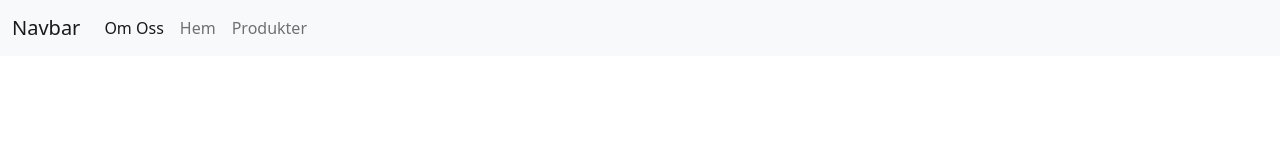
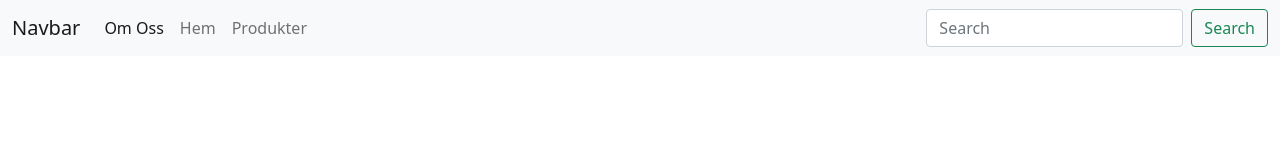
Before and after one commit to jesDVar/Ovn8, a website: page about_us.html in a window 1280 px wide. Drawn offline with nearby package versions, Linux system fonts and the light colour scheme.

Commit message:
Fixed some missing finishing tags

```diff
--- a/about_us.html
+++ b/about_us.html
@@ -27,6 +27,22 @@
               <li class="nav-item">
                 <a class="nav-link" href="products.html">Produkter</a>
               </li>
+
+
+
+            </ul>
+            <form class="d-flex">
+              <input class="form-control me-2" type="search" placeholder="Search" aria-label="Search">
+              <button class="btn btn-outline-success" type="submit">Search</button>
+            </form>
+          </div>
+        </div>
+      </nav>
+
+
+
+
+
               <script src="/node_modules/bootstrap/dist/js/bootstrap.bundle.min.js"></script>
 </body>
 </html>
```
Also changed, not shown: index.html (+1 -1 lines), products.html (+1 -0 lines).
